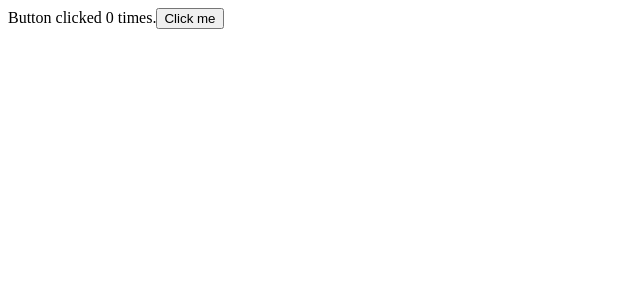
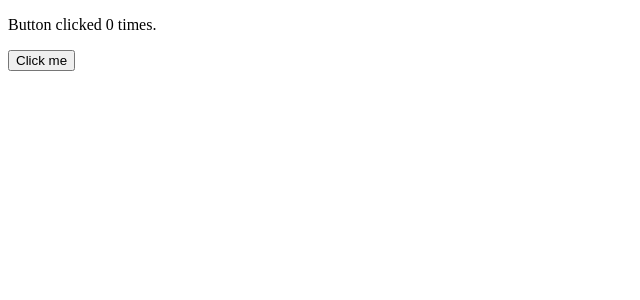
Before and after one commit to acciojob/button-counter-sandeepsinghh143, a React app: page / in a window 1280 px wide. Shown: the top 300 px of the page, without its empty margins (0-640 px from the left). Built offline with nearby package versions, Linux system fonts and the light colour scheme.

Commit message:
submitting code-Tue Jul 11 2023 22:33:32 GMT+0530 (India Standard Time)

```diff
--- a/src/components/App.js
+++ b/src/components/App.js
@@ -10,7 +10,7 @@ function clickCount(){
 const App = () => {
   return (
     <div>
-        Button clicked {count /* Do not remove the main div */} times.
+        <p>Button clicked {count /* Do not remove the main div */} times.</p>
         <button onclick="clickCount()">Click me</button>
     </div>
   )
```
